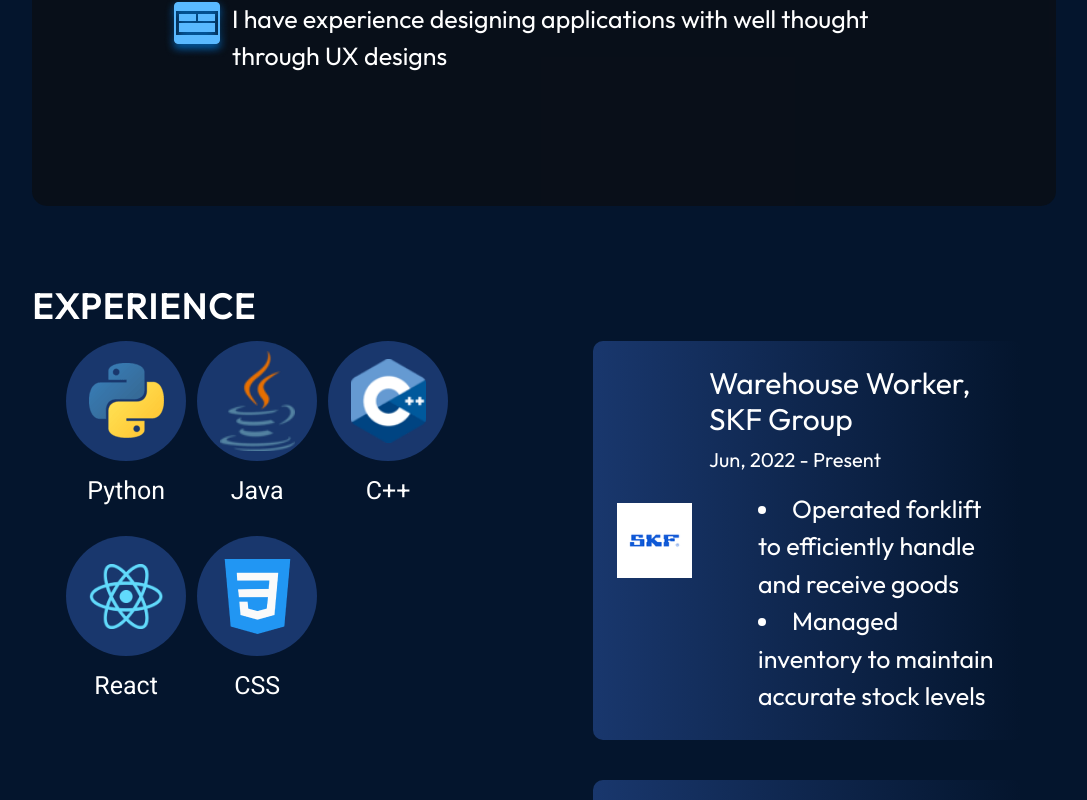
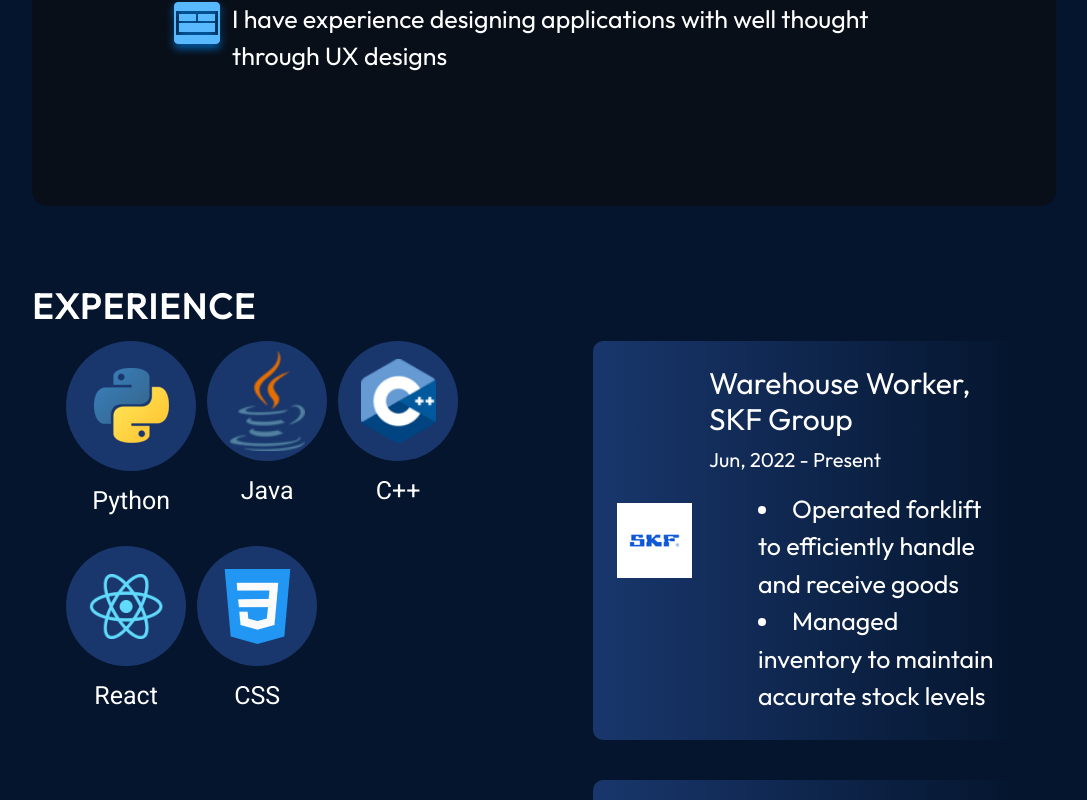
Before and after one commit to AntonGole/Portfolio, a React (Vite) app: page / in a window 1280 px wide. In both pictures the pointer is over the element 222 px from the left and 1751 px from the top of the page. Shown: the part 1351-2151 px from the top of the page, without its empty margins (96-1183 px from the left). Built offline with nearby package versions, Linux system fonts and the light colour scheme.

Commit message:
added animations for skill icons

```diff
--- a/src/components/Experience/Experience.module.css
+++ b/src/components/Experience/Experience.module.css
@@ -27,7 +27,7 @@
     display: flex;
     flex-wrap: wrap;
     gap: 11px;
-    align-self: flex-start
+    align-self: flex-start;
 }
 
 .skill {
@@ -45,6 +45,12 @@
     justify-content: center;
     width: 120px;
     height: 120px;
+    transition: width 0.2s, height 0.2s;
+}
+
+.skillImageContainer:hover {
+    width: 130px;
+    height: 130px;
 }
 
 .skillImageContainer img {
```
